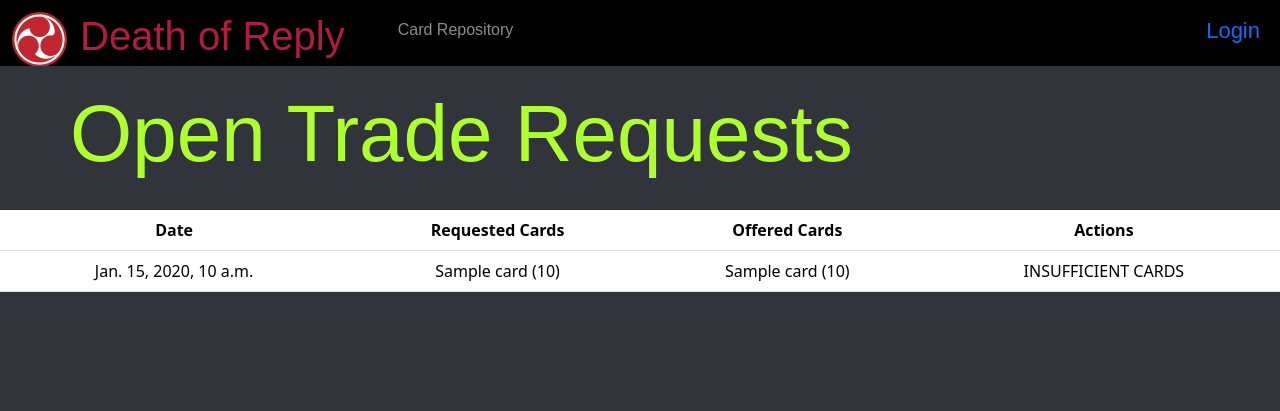
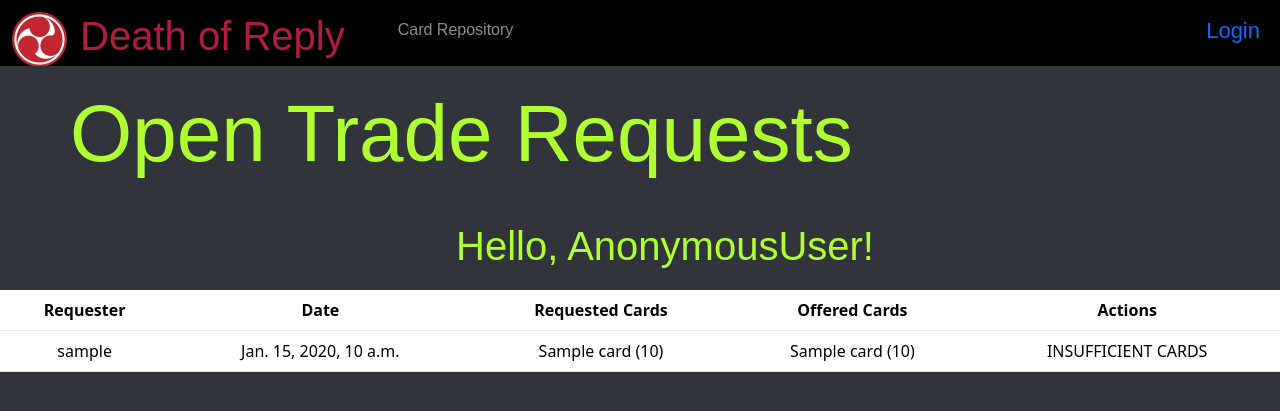
Before and after one commit to jilltorkelson/UNOSystemSpielcraft, a Django app: template cards/templates/cards/trade_request_list.html in a window 1280 px wide. Shown: the top 411 px of the page. Run offline with Django 5.2, Linux system fonts and the light colour scheme; the template is opened without the code that fills it: values that come from a table or form of the project are taken from there, others are empty; tables that the repository leaves empty hold one stand-in row (values such as "Sample post").

Commit message:
Added user information for trade request list

```diff
--- a/cards/templates/cards/trade_request_list.html
+++ b/cards/templates/cards/trade_request_list.html
@@ -2,10 +2,12 @@
 
 {% block content %}
     <h1>Open Trade Requests</h1>
+    <h2 style="font-family: 'Algerian', fantasy, serif; padding: 12px; color: greenyellow; text-align: center; margin-left: 50px; font-size: 40px;">Hello, {{ user }}!</h2>
     {% if trade_requests %}
         <table class="table">
             <thead>
                 <tr>
+                    <th scope="col">Requester</th>
                     <th scope="col">Date</th>
                     <th scope="col">Requested Cards</th>
                     <th scope="col">Offered Cards</th>
@@ -15,6 +17,7 @@
             <tbody>
                 {% for tradeRequest in trade_requests %}
                     <tr>
+                        <td> {{ tradeRequest.playerRequesting }}</td>
                         <td>{{ tradeRequest.trade_request_date }}</td>
                         <td>
                             {% for requested_card in tradeRequest.requestedcard_set.all %}
```
